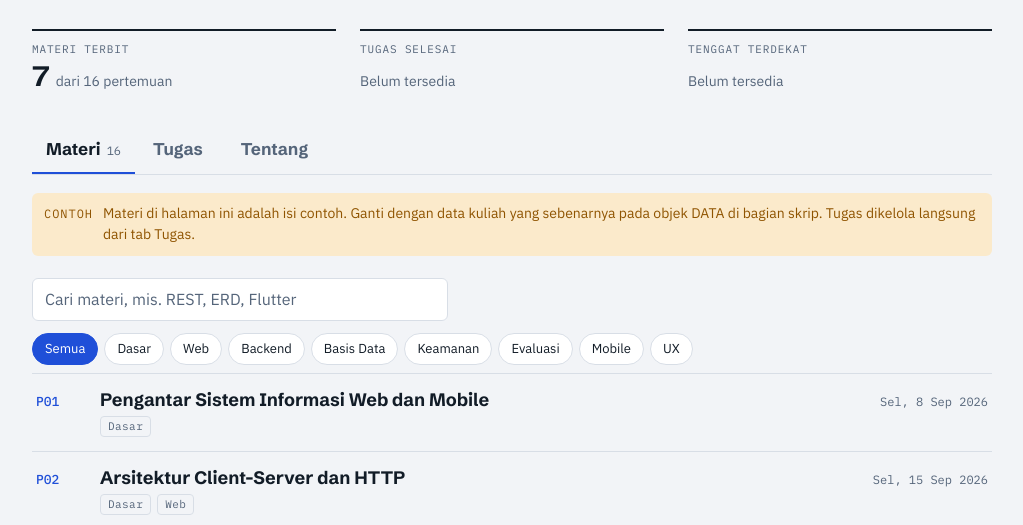
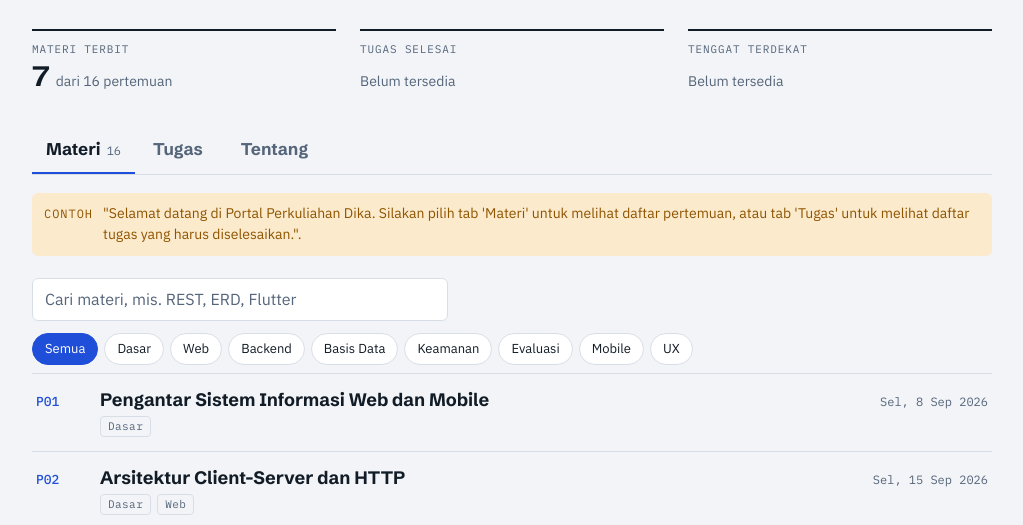
Before and after one commit to dika451/website-dika, a plain HTML site: page index.html in a window 1280 px wide. Shown: the part 275-800 px from the top of the page, without its empty margins (128-1151 px from the left). Drawn offline with Linux system fonts and the light colour scheme; no server answers.

Commit message:
update data

```diff
--- a/index.html
+++ b/index.html
@@ -344,7 +344,7 @@ code { font-family: var(--mono); font-size: 0.875em; background: var(--idle-soft
     <button class="tab" role="tab" id="tab-tentang" aria-controls="panel-tentang" data-tab="tentang" type="button">Tentang</button>
   </div>
 
-  <p class="notice" id="notice" hidden><span class="eyebrow">Contoh</span><span>Materi di halaman ini adalah isi contoh. Ganti dengan data kuliah yang sebenarnya pada objek DATA di bagian skrip. Tugas dikelola langsung dari tab Tugas.</span></p>
+  <p class="notice" id="notice" hidden><span class="eyebrow">Contoh</span><span>"Selamat datang di Portal Perkuliahan Dika. Silakan pilih tab 'Materi' untuk melihat daftar pertemuan, atau tab 'Tugas' untuk melihat daftar tugas yang harus diselesaikan.".</span></p>
 
   <main>
     <section id="panel-materi" role="tabpanel" aria-labelledby="tab-materi" hidden>
```
